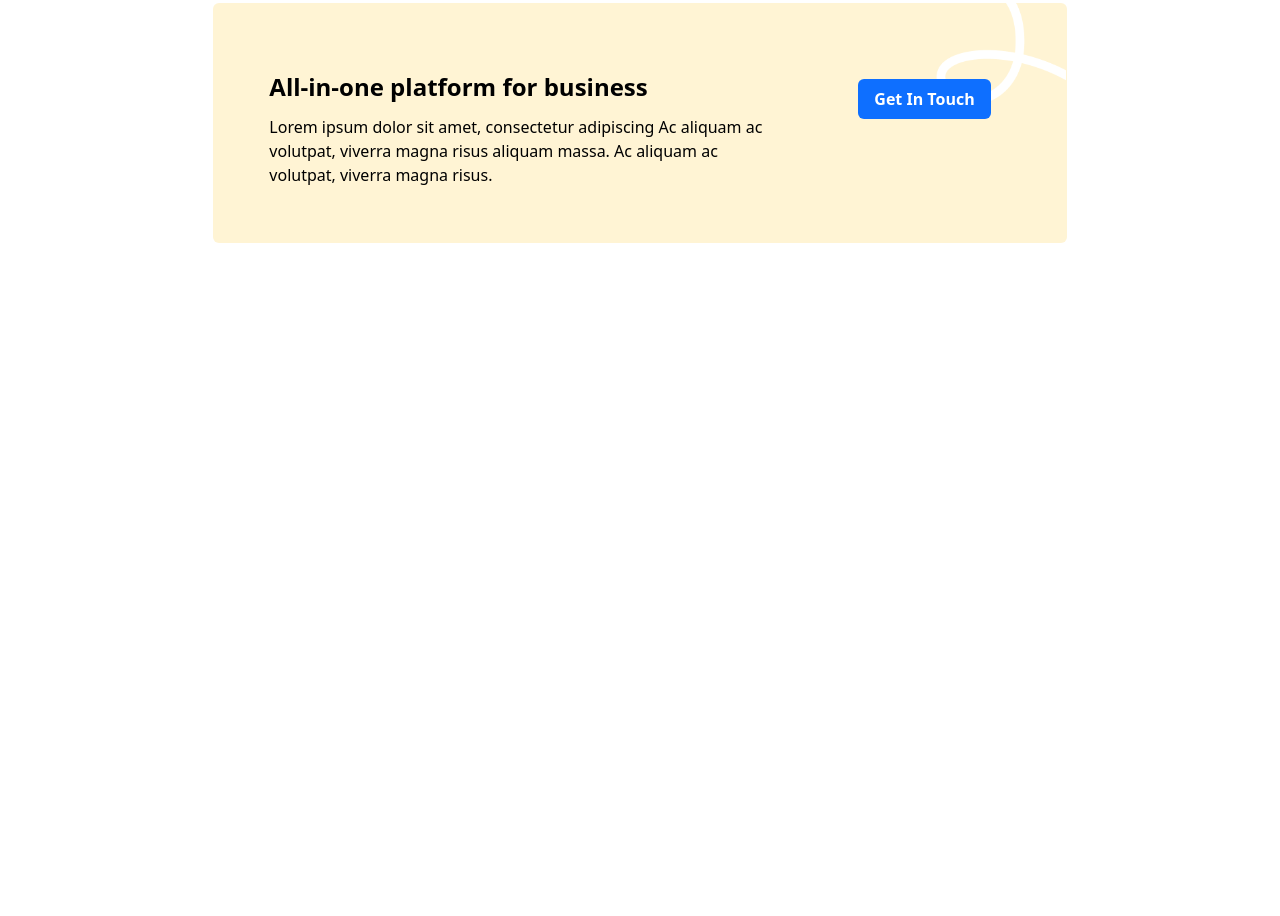
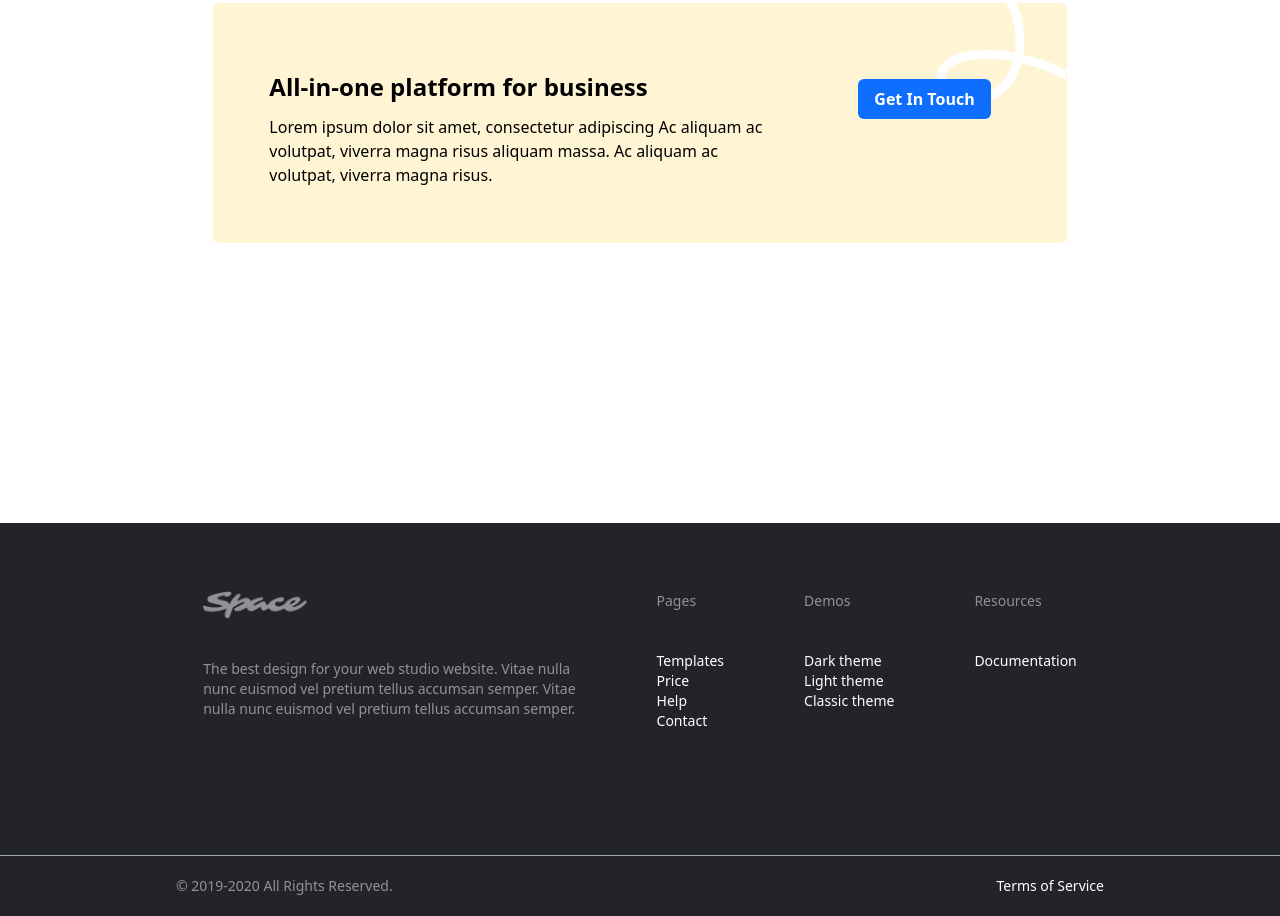
Before and after one commit to axhellyn/FE-GDSC-TASK-1, a website: page src/public/index.html in a window 1280 px wide. Shown: the part 4141-5057 px from the top of the page. Before the commit the page ends 4664 px from the top, so only its background shows below. Drawn offline with nearby package versions, Linux system fonts and the light colour scheme.

Commit message:
feat(section): add footer section

```diff
--- a/src/public/index.html
+++ b/src/public/index.html
@@ -571,17 +571,72 @@
             </button>
           </div>
         </div>
-
-        <!-- background icon-->
-        <!-- <img
-          class="absolute top-0 right-0 -z-10 h-28"
-          src="/assets/Images/bgIconCTA.png"
-          alt=""
-        /> -->
-        <!-- background icon-->
       </div>
     </section>
     <!-- CTA Section-->
+
+    <!-- Footer -->
+    <section>
+      <div class="bg-black-base text-sm">
+        <div class="flex flex-col md:px-20 px-5 pt-7 pb-14 md:mb-0 mb-5">
+          <div class="flex flex-wrap justify-center">
+            <div class="md:m-10 m-5 md:w-1/3 w-full">
+              <div class="mb-10">
+                <img class="h-7" src="/assets/Images/SpaceWhite.png" alt="" />
+              </div>
+
+              <p class="text-white opacity-50 md:mb-10 mb-5">
+                The best design for your web studio website. Vitae nulla nunc
+                euismod vel pretium tellus accumsan semper. Vitae nulla nunc
+                euismod vel pretium tellus accumsan semper.
+              </p>
+            </div>
+
+            <div class="md:m-10 m-5">
+              <div class="text-white text-opacity-50 md:mb-10 mb-5">
+                <p>Pages</p>
+              </div>
+              <div class="text-white">
+                <p class="hover:text-primary cursor-pointer">Templates</p>
+                <p class="hover:text-primary cursor-pointer">Price</p>
+                <p class="hover:text-primary cursor-pointer">Help</p>
+                <p class="hover:text-primary cursor-pointer">Contact</p>
+              </div>
+            </div>
+
+            <div class="md:m-10 m-5">
+              <div class="text-white text-opacity-50 md:mb-10 mb-5">
+                <p>Demos</p>
+              </div>
+              <div class="text-white">
+                <p class="hover:text-primary cursor-pointer">Dark theme</p>
+                <p class="hover:text-primary cursor-pointer">Light theme</p>
+                <p class="hover:text-primary cursor-pointer">Classic theme</p>
+              </div>
+            </div>
+
+            <div class="md:m-10 m-5">
+              <div class="text-white text-opacity-50 md:mb-10 mb-5">
+                <p>Resources</p>
+              </div>
+              <div class="text-white">
+                <p class="hover:text-primary cursor-pointer">Documentation</p>
+              </div>
+            </div>
+          </div>
+        </div>
+
+        <div class="border-t-[1px] border-t-gray-400 md:px-24 py-5">
+          <div class="flex justify-between md:px-20 px-5">
+            <p class="text-white text-opacity-50">
+              © 2019-2020 All Rights Reserved.
+            </p>
+            <p class="text-white hover:text-primary cursor-pointer">Terms of Service</p>
+          </div>
+        </div>
+      </div>
+    </section>
+    <!-- Footer -->
 
     <script src="/node_modules/flowbite/dist/flowbite.min.js"></script>
     <script>
--- a/tailwind.config.js
+++ b/tailwind.config.js
@@ -9,6 +9,7 @@ module.exports = {
         "red-base": "#FF4242",
         "": "",
         "orange-pastel": "#FFF4D4",
+        "black-base": "rgba(35, 36, 42, 1)"
       },
       backgroundImage: {
         'icon-white': "url('/assets/Images/bgIconCTA.png')",
```
Also changed, not shown: assets/Images/SpaceWhite.png (added), src/style.css.
